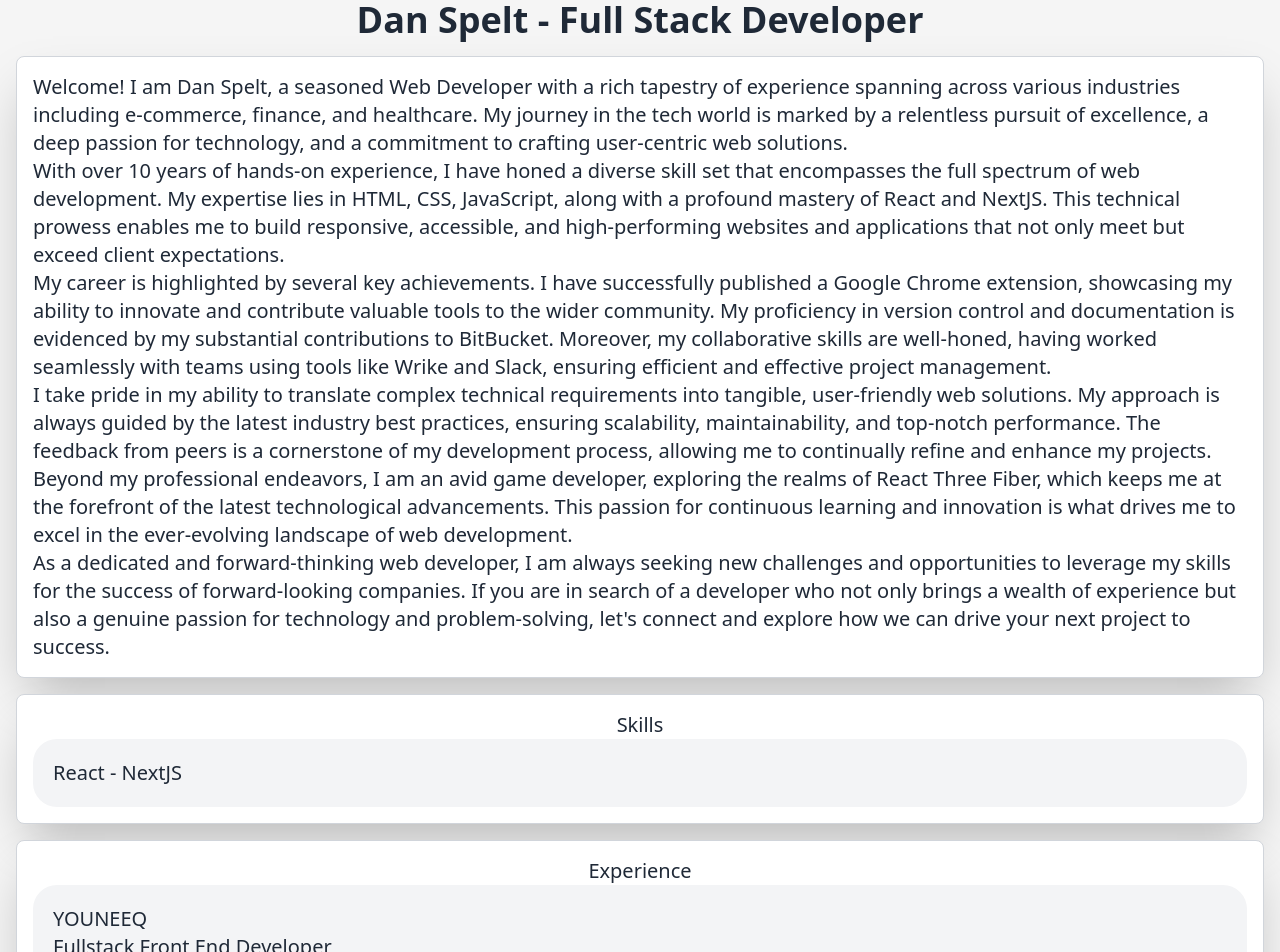
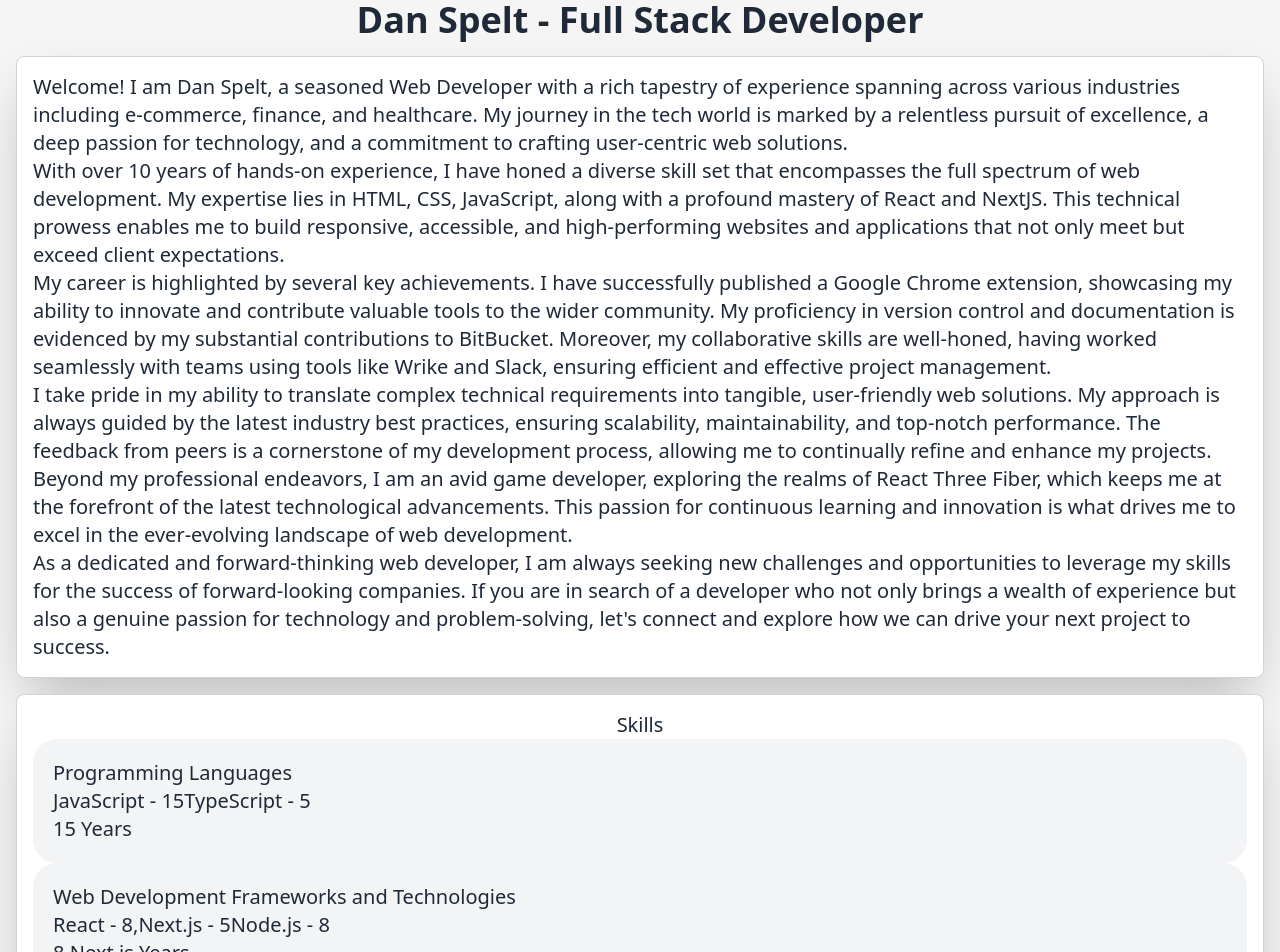
Before and after one commit to danspelt/danspelt.com, a Next.js app: page / in a window 1280 px wide. Shown: the top 952 px of the page. Built offline with nearby package versions, Linux system fonts and the light colour scheme.

Commit message:
Refactor skills data structure in Home component

```diff
--- a/app/page.jsx
+++ b/app/page.jsx
@@ -31,8 +31,21 @@ const Home = () => {
     return { school: parts[0], degree: parts[1], duration: parts[2] };
   });
   const skills = dataSkills.split("\n").map((line) => {
-    const parts = line.split(", ");
-    return { skill: parts[0], proficiency: parts[1] };
+    const category = line.split(": ")[0];
+    const skill = line.split(": ")[1].split(", ");
+    const hasYears = line.split(" - ").length > 1;
+    if (hasYears) {
+      const years = line.split(" - ")[1].split(", ")[0];
+      return {
+        category: category,
+        skill: skill,
+        years: years,
+      };
+    }
+  return {
+      category: category,
+      skill: skill,
+    };
   });
   const interests = dataInterests.split("\n").map((line) => {
     const parts = line.split(", ");
@@ -58,7 +71,9 @@ const Home = () => {
           {skills.map((skill, index) => {
             return (
               <li key={index} className="bg-gray-100 p-5 rounded-3xl">
-                {skill.skill} - {skill.proficiency}
+                <h3>{skill.category}</h3>
+                <p>{skill.skill}</p>
+                {skill.years ? <p>{skill.years} Years</p> : ""}
               </li>
             );
           })}
```
Also changed, not shown: public/skills.txt.
